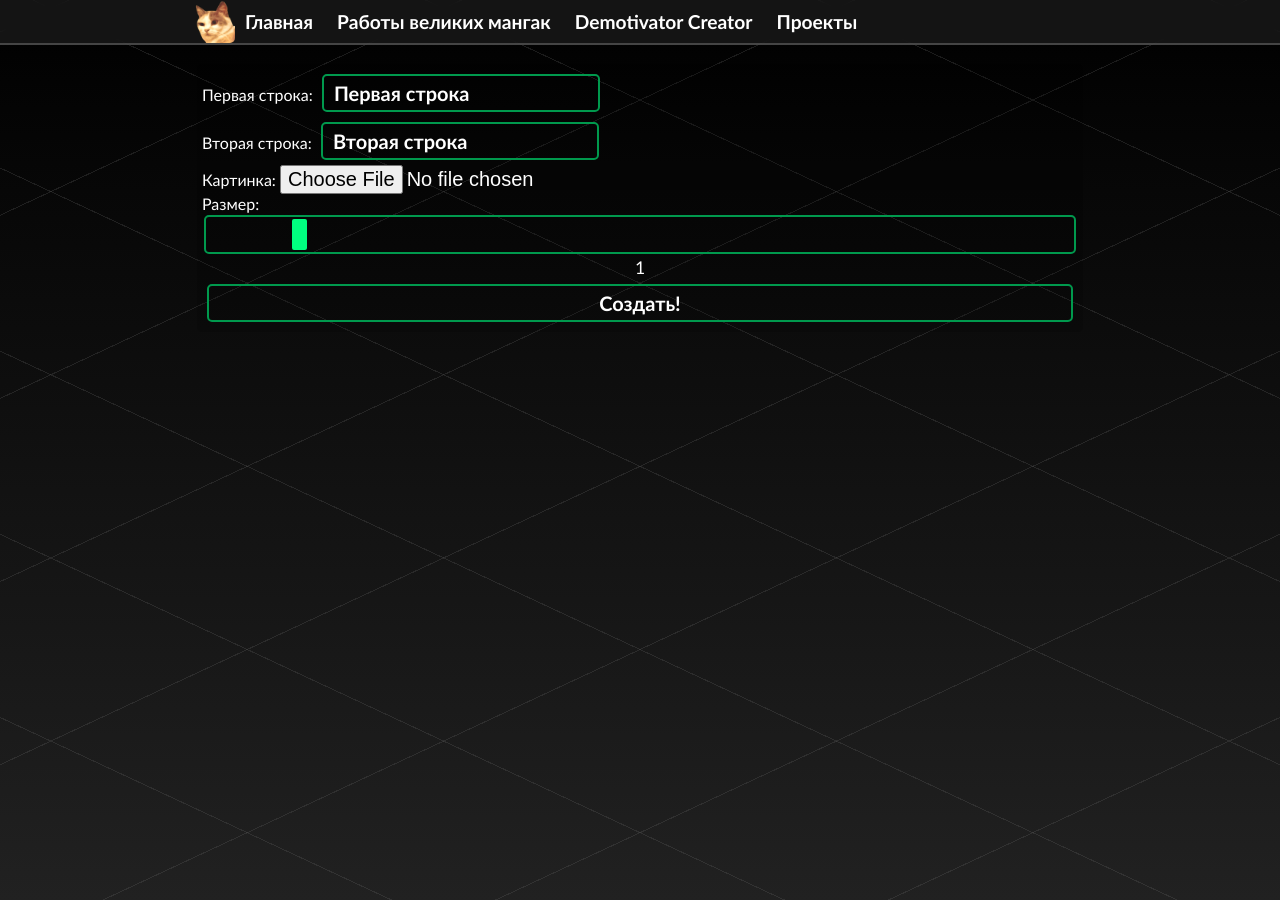
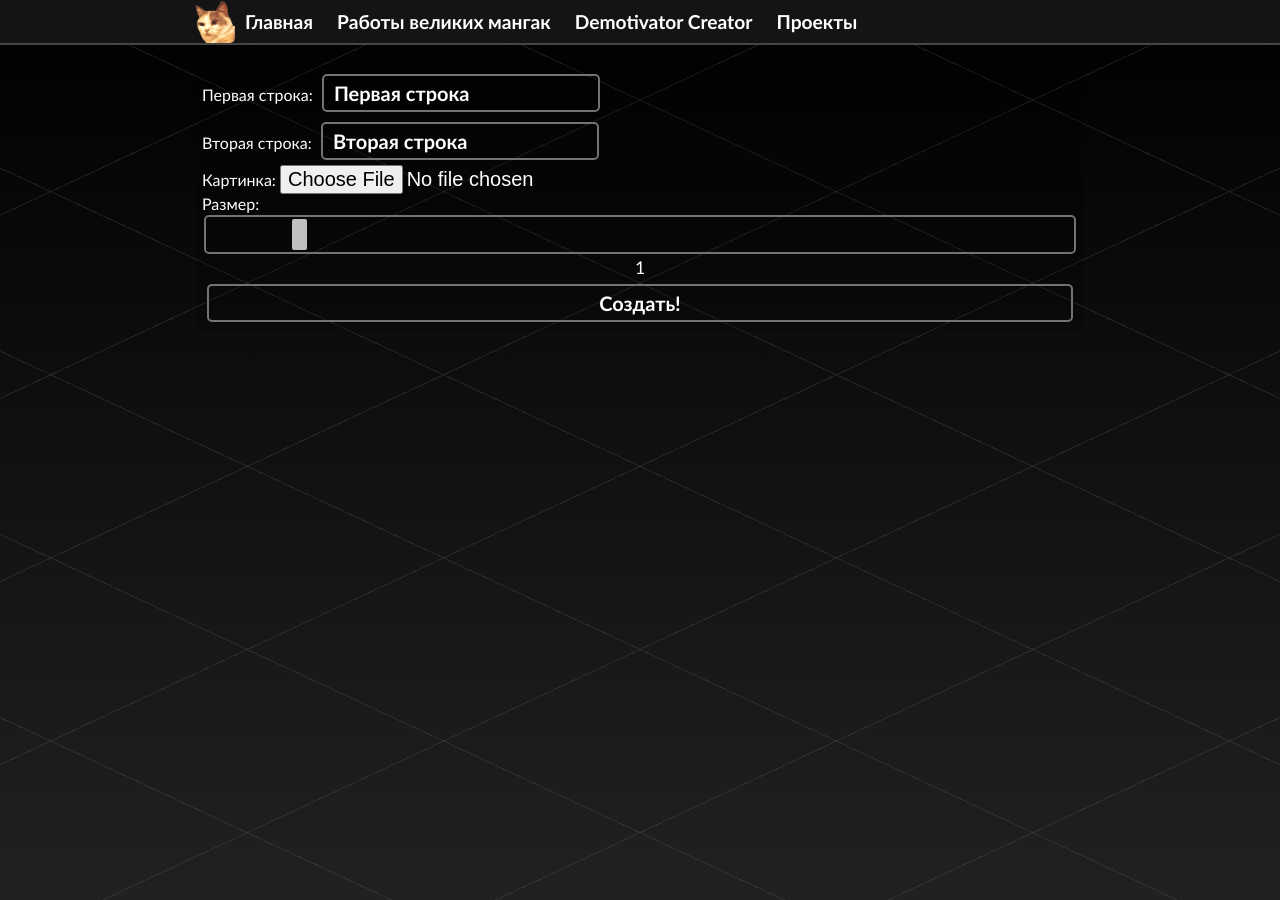
Before and after one commit to catink123/catink123.github.io, a Jekyll site: the page built from demcreate/index.html, in a window 1280 px wide. Built offline with Jekyll 4.4.1, drawn with Linux system fonts in a browser that asks for light colours.

Commit message:
Update index.html

```diff
--- a/demcreate/index.html
+++ b/demcreate/index.html
@@ -5,13 +5,13 @@ title: Demotivator Creator
 
 <div class="blurb">
 <div class="flexbox">
-      <label>Первая строка: <input class="kshr-txtbox" type="text" id="firstRow" value="Первая строка"/></label>
-      <label>Вторая строка: <input class="kshr-txtbox" type="text" id="secondRow" value="Вторая строка"/></label>
+      <label>Первая строка: <input class="kshr-txtbox graytheme" type="text" id="firstRow" value="Первая строка"/></label>
+      <label>Вторая строка: <input class="kshr-txtbox graytheme" type="text" id="secondRow" value="Вторая строка"/></label>
       <label>Картинка: <input id="image" type="file"/></label>
       <div class="scaling">
         <label>Размер:
           <input
-            class="kshr-slider"
+            class="kshr-slider graytheme"
             id="scaling"
             type="range"
             min="0.01"
@@ -21,7 +21,7 @@ title: Demotivator Creator
           />
           <p id="scalingP">1</p></label>
       </div>
-      <button class="kshr-btn" id="render">Создать!</button>
+      <button class="kshr-btn graytheme" id="render">Создать!</button>
     </div>
 
     <canvas width="400" height="500"></canvas>
```
